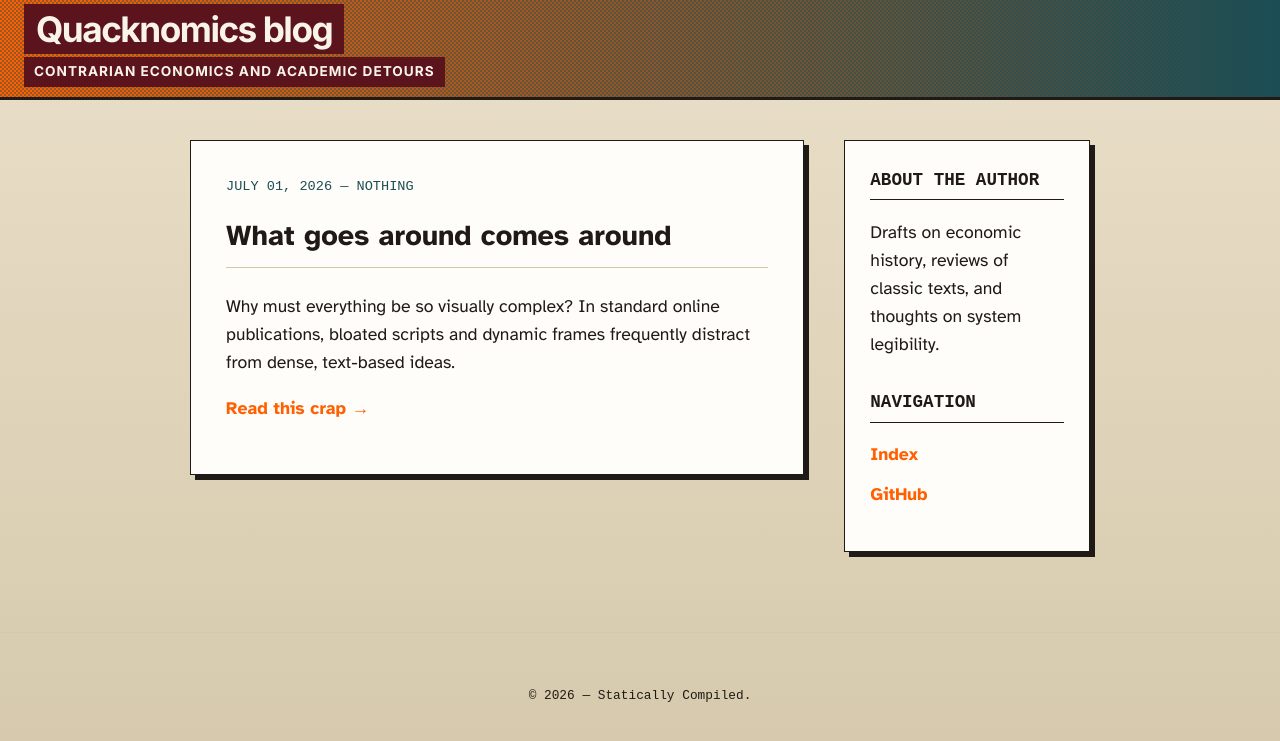
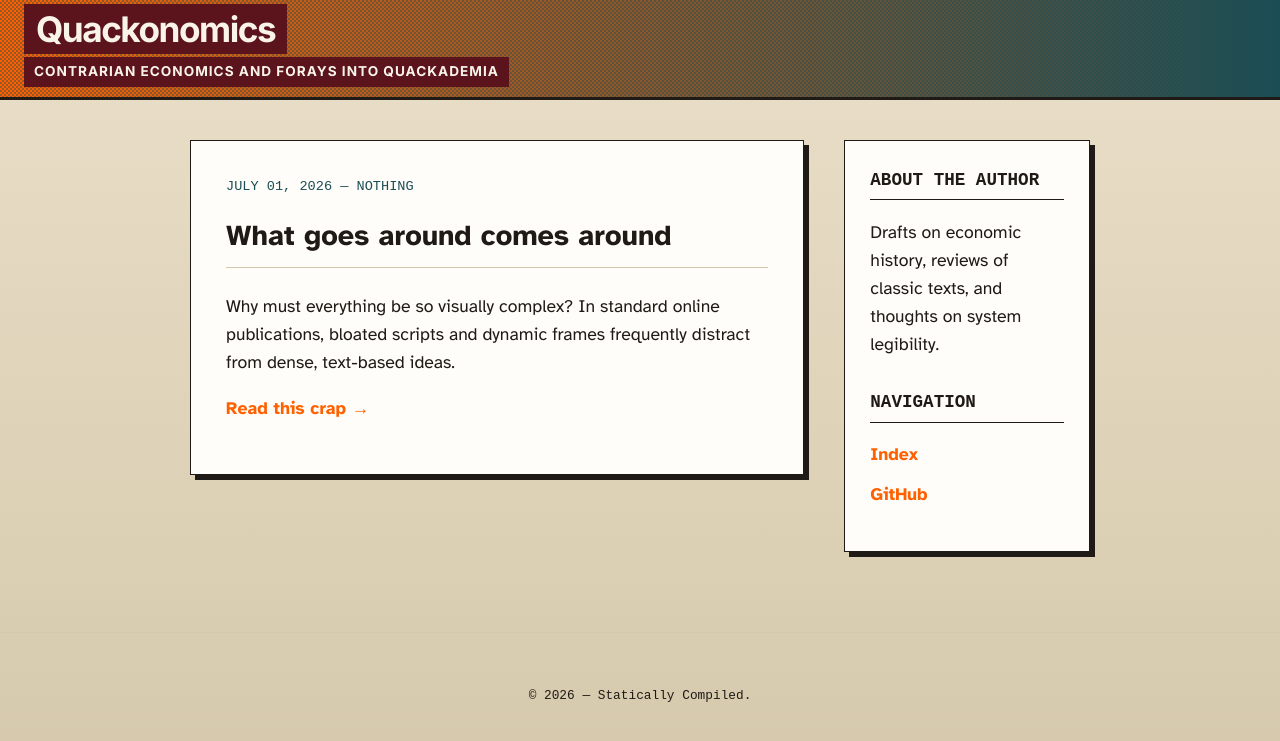
Before and after one commit to Quackonomics/quackonomics, a Jekyll site: the page built from index.html, in a window 1280 px wide. Shown: the top 741 px of the page. Built offline with Jekyll 4.4.1, drawn with Linux system fonts in a browser that asks for light colours.

Commit message:
Update _config.yml

```diff
--- a/_config.yml
+++ b/_config.yml
@@ -1,4 +1,4 @@
-name: Quacknomics blog
-description: Contrarian economics and academic detours
+name: Quackonomics
+description: Contrarian economics and forays into quackademia
 markdown: kramdown
 permalink: /:title/
```
